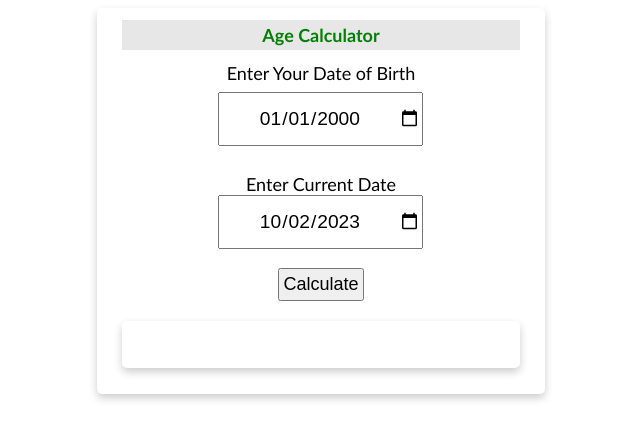
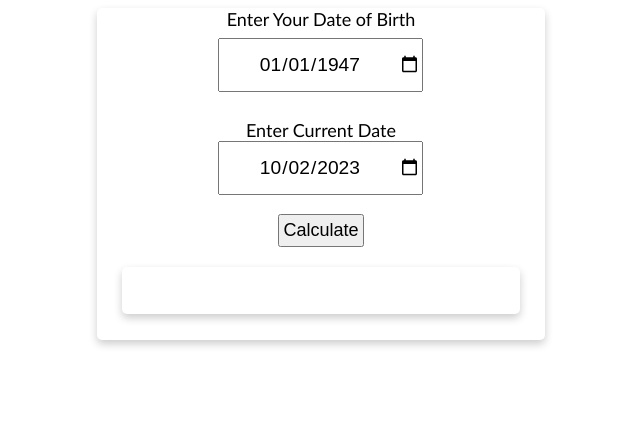
Before and after one commit to assamcareer/Age-Calculator, a plain HTML site: page index.html in a window 1280 px wide. Shown: the whole page, without its empty margins (319-959 px from the left). Drawn offline with Linux system fonts and the light colour scheme.

Commit message:
Update index.html

```diff
--- a/index.html
+++ b/index.html
@@ -9,16 +9,14 @@
 
 <body>
 	<div class="card">
-		<header>
-			<h1>Age Calculator</h1>
-		</header>
+
 
 		<div>
 			<label>Enter Your Date of Birth</label>
 
 			<input id="inputDob"
 				type="date"
-				value="2000-01-01" />
+				value="1947-01-01" />
 		</div>
 		<br />
 
```
